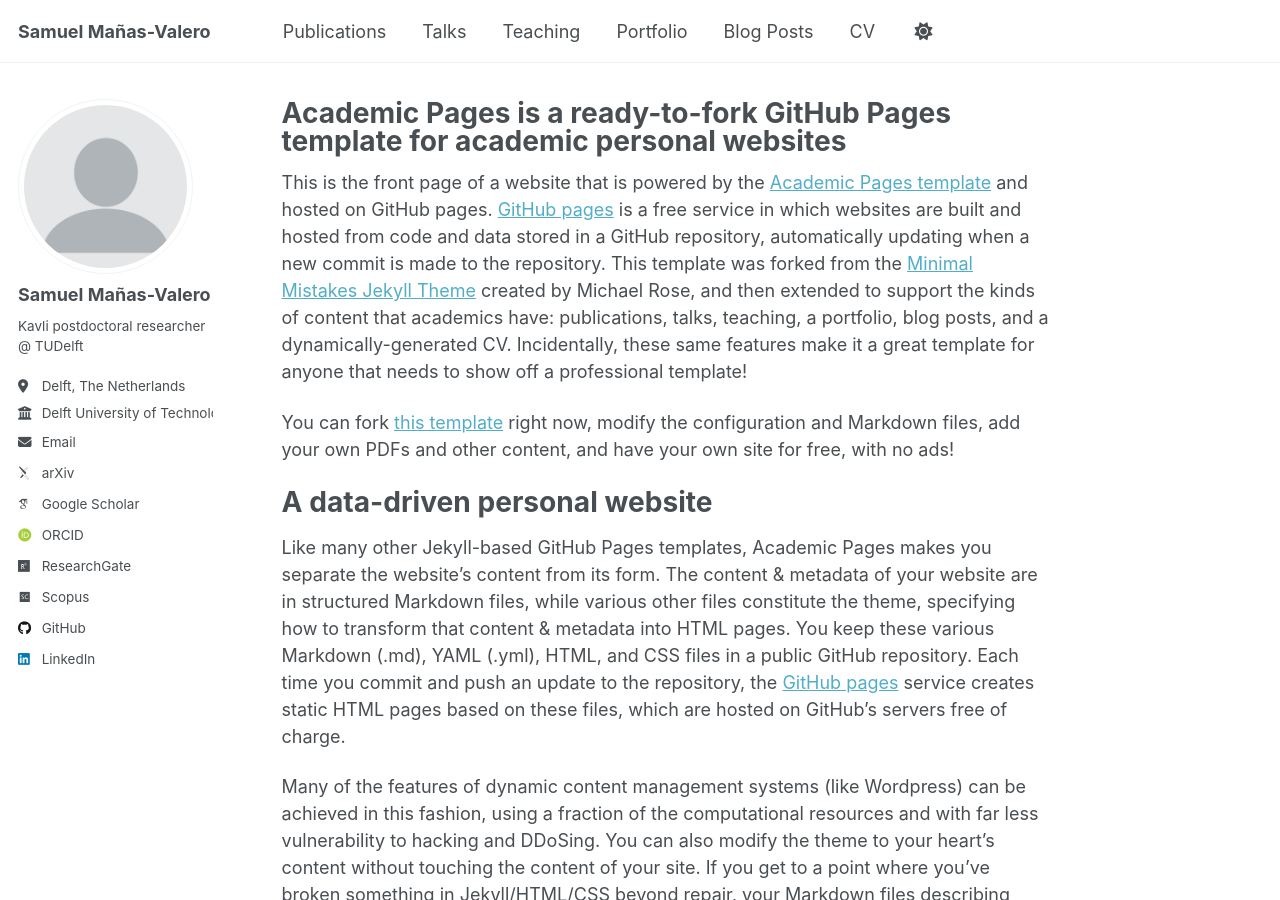
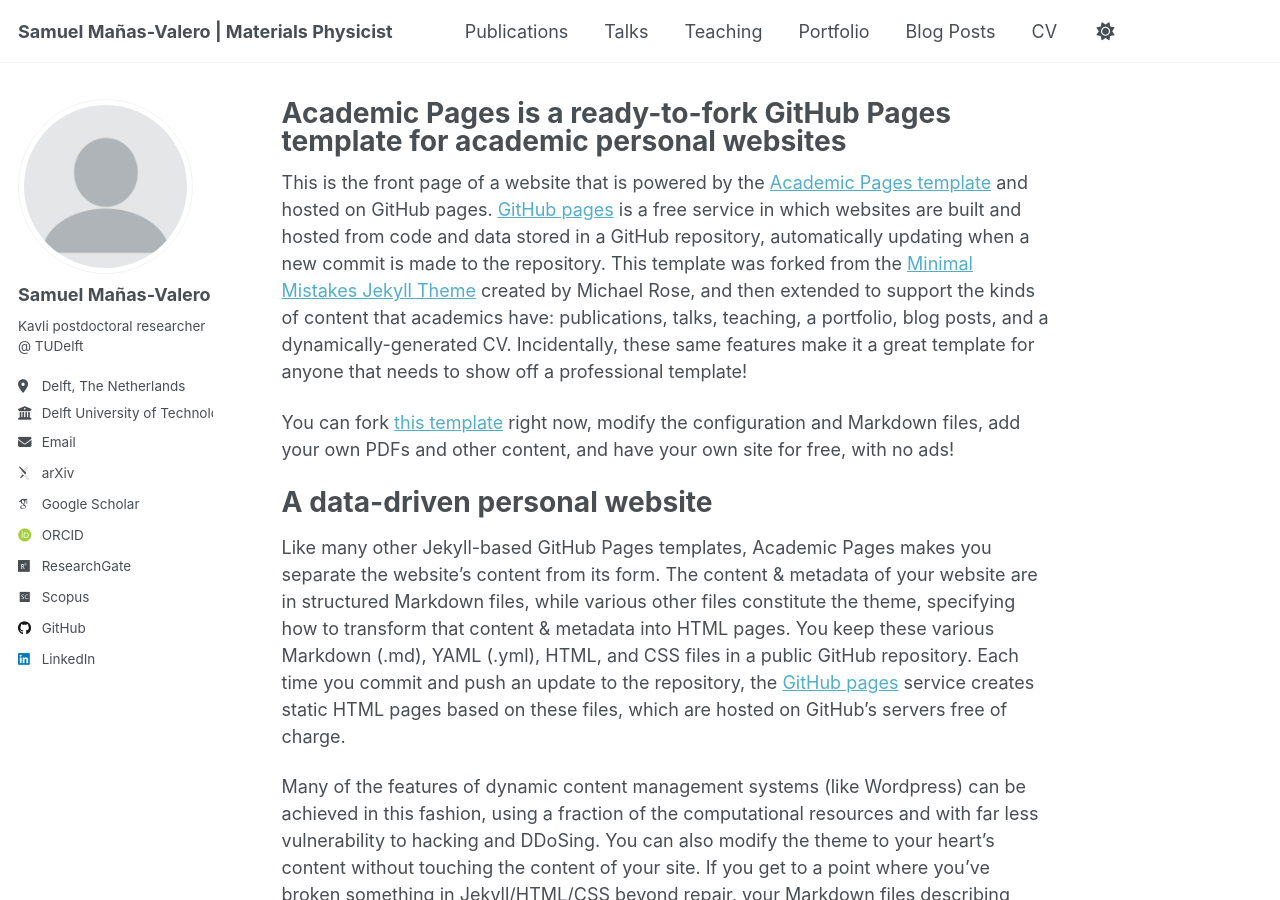
Before and after one commit to S-M-V/S-M-V, a Jekyll site: the page built from _pages/about.md, in a window 1280 px wide and 900 px high. Built offline with Jekyll 4.4.1, drawn with Linux system fonts in a browser that asks for light colours; some web fonts are replaced; a script that is not in the unit is left out; part of the change alters nothing that is shown.

Commit message:
Update _config.yml

```diff
--- a/_config.yml
+++ b/_config.yml
@@ -9,10 +9,10 @@
 # Basic Site Settings
 locale                   : "en-US"
 site_theme               : "default" # Currently available options are "default", "air"
-title                    : "Samuel Mañas-Valero"
+title                    : "Samuel Mañas-Valero | Materials Physicist"
 title_separator          : "-"
 name                     : &name "Samuel"
-description              : &description "personal description"
+description              : "Research in van der Waals materials, spin transport, and quantum devices."
 url                      : "https://s-m-v.github.io" # the base hostname & protocol for your site e.g. "https://[your GitHub username].github.io" or if you already have some other page hosted on Github then use "https://[your GitHub username].github.io/[Your Repo Name]"
 baseurl                  : "" # the subpath of your site, e.g. "/blog"
 repository               : "academicpages/academicpages.github.io"
```
